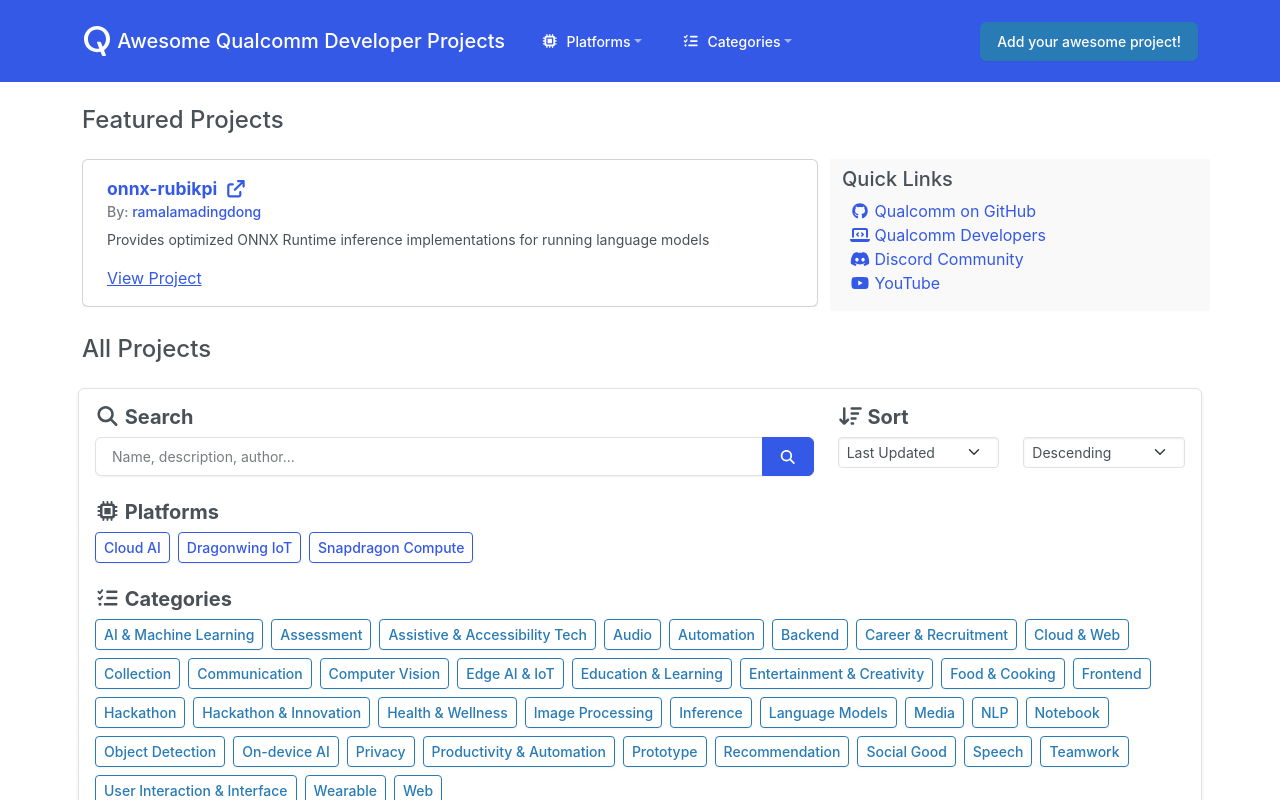
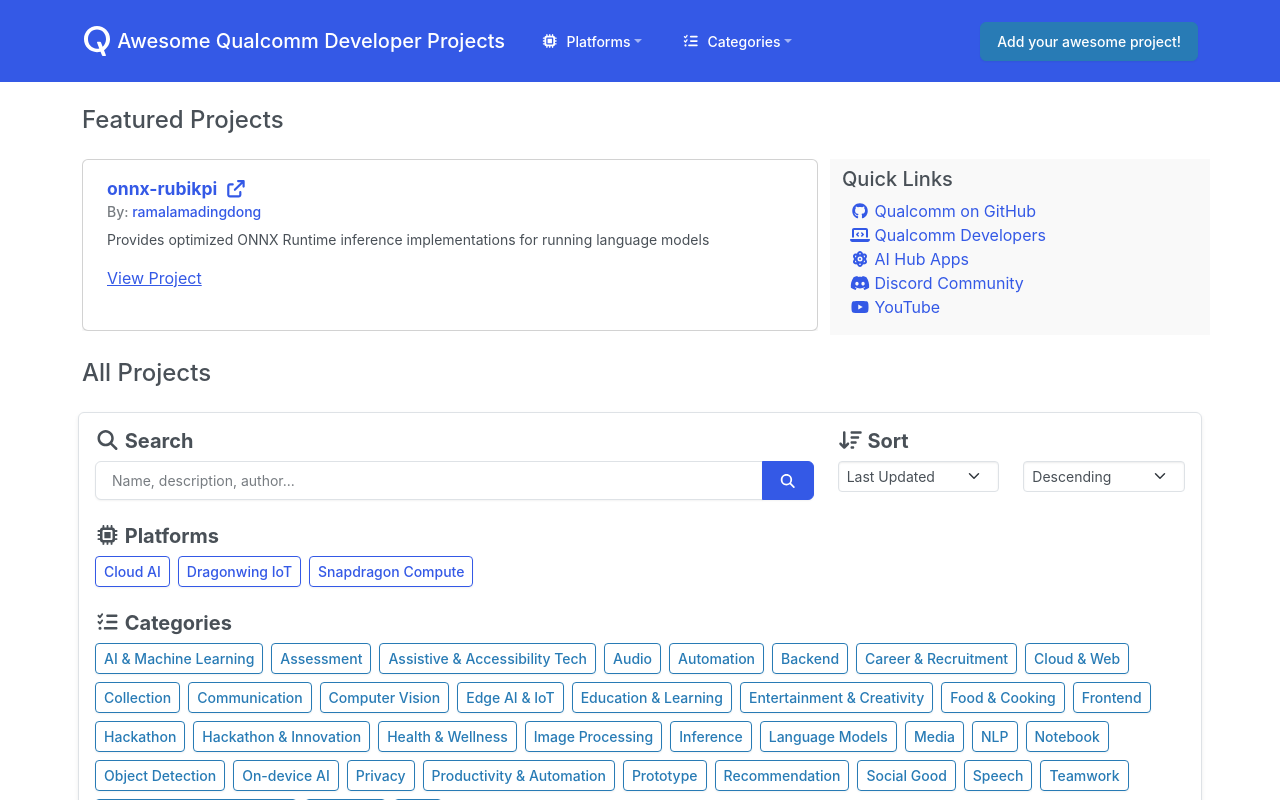
Before and after one commit to qualcomm/awesome-qualcomm-developer, a React (Create React App) app: page / in a window 1280 px wide. Shown: the top 800 px of the page. Built offline with nearby package versions, Linux system fonts and the light colour scheme.

Commit message:
added quick link and fixed spacing
Signed-off-by: Sandeep Parikh <sandpari@qti.qualcomm.com>

```diff
--- a/src/components/ProjectCarousel.js
+++ b/src/components/ProjectCarousel.js
@@ -22,6 +22,7 @@
     const quickLinks = [
         { name: 'Qualcomm on GitHub', url: 'https://github.com/Qualcomm', icon: 'fa-brands fa-github' },
         { name: 'Qualcomm Developers', url: 'https://www.qualcomm.com/developer', icon: 'fa-solid fa-laptop-code' },
+        { name: 'AI Hub Apps', url: 'https://aihub.qualcomm.com/apps', icon: 'fa-solid fa-atom' },
         { name: 'Discord Community', url: 'https://discord.com/invite/qualcommdevelopernetwork', icon: 'fa-brands fa-discord' },
         { name: 'YouTube', url: 'https://www.youtube.com/qualcommdev', icon: 'fa-brands fa-youtube' },
     ]
@@ -37,7 +38,7 @@
                     <Carousel variant="dark" controls={false} indicators={false}>
                         {showcaseProjects.map((project, index) => (
                             <Carousel.Item key={project.name}>
-                                <Card className="shadow-sm">
+                                <Card className="shadow-sm pb-4">
                                     <Card.Body>
                                         <Card.Title className="mb-2">
                                             <Card.Link href={project.link} target="_blank" rel="noopener noreferrer" className="fw-bold text-decoration-none small">
```
